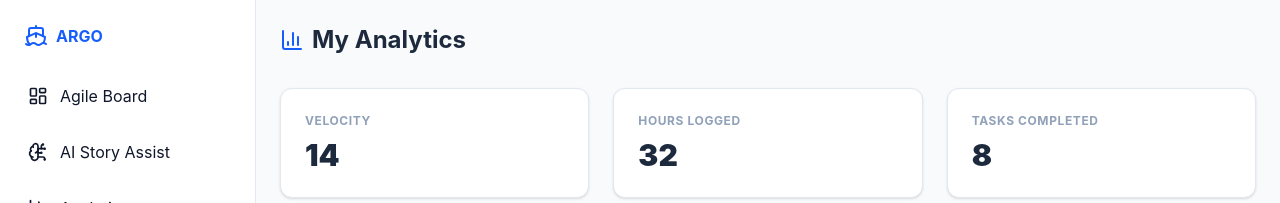
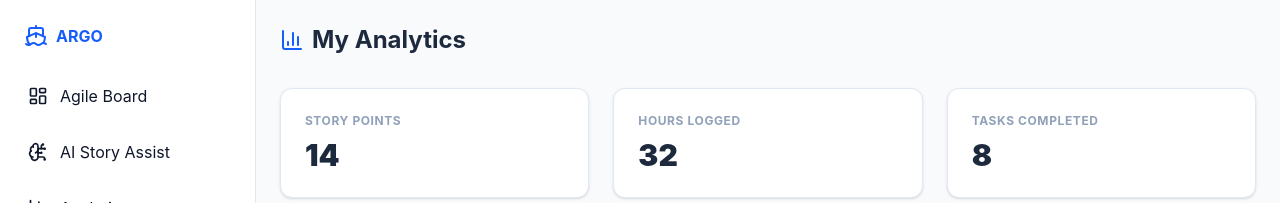
Before and after one commit to milnera2/Argo-Agile-Dashboard, a React (Vite) app: page /analytics in a window 1280 px wide. Shown: the top 203 px of the page. Built offline with nearby package versions, Linux system fonts and the light colour scheme; the HTML template or start-up script is replaced by a standard one.

Commit message:
Update Analytics.jsx

```diff
--- a/src/pages/Analytics.jsx
+++ b/src/pages/Analytics.jsx
@@ -8,7 +8,7 @@ export default function Analytics() {
       </h1>
 
       <div className="grid grid-cols-1 lg:grid-cols-3 gap-6">
-        {['Velocity', 'Hours Logged', 'Tasks Completed'].map((stat, i) => (
+        {['Story Points', 'Hours Logged', 'Tasks Completed'].map((stat, i) => (
           <div key={stat} className="bg-white p-6 rounded-xl border border-slate-200 shadow-sm">
             <p className="text-xs font-bold text-slate-400 uppercase tracking-wider">{stat}</p>
             <p className="text-3xl font-black text-slate-800 mt-2">{[14, 32, 8][i]}</p>
```
